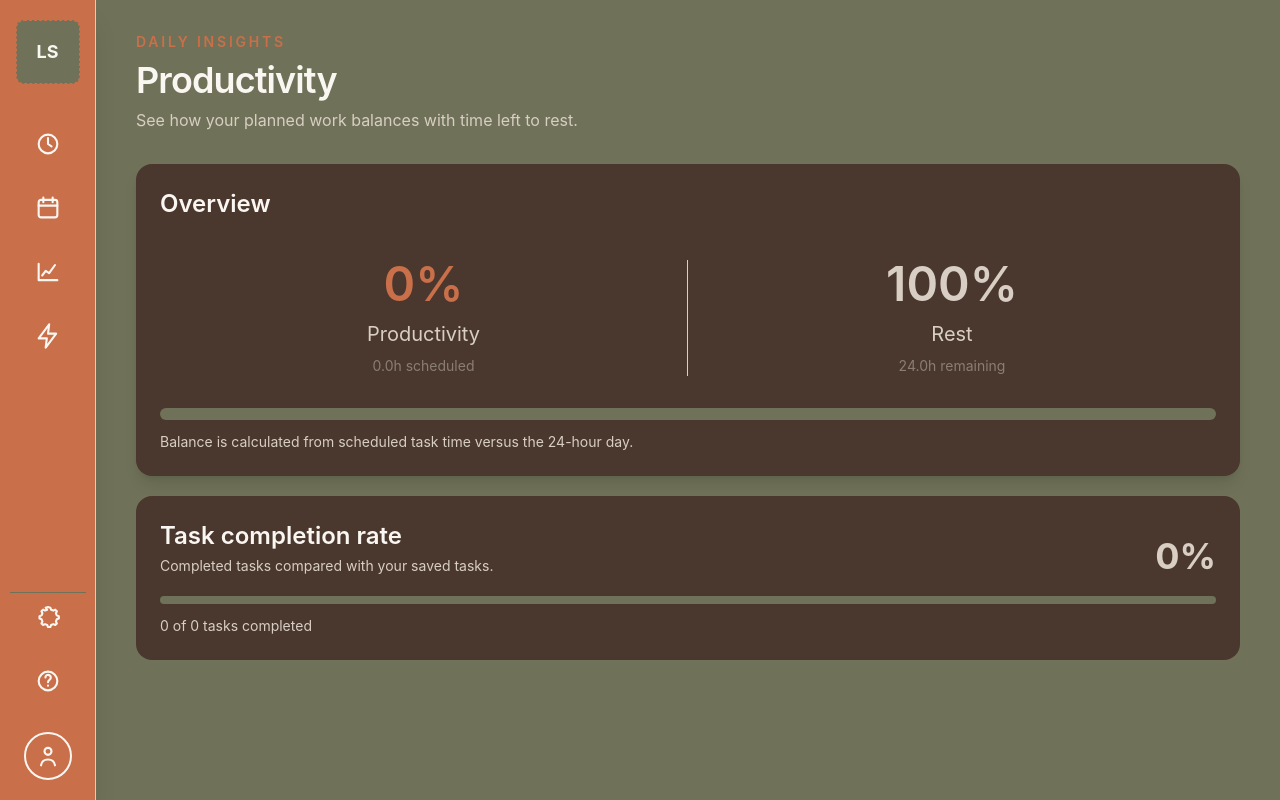
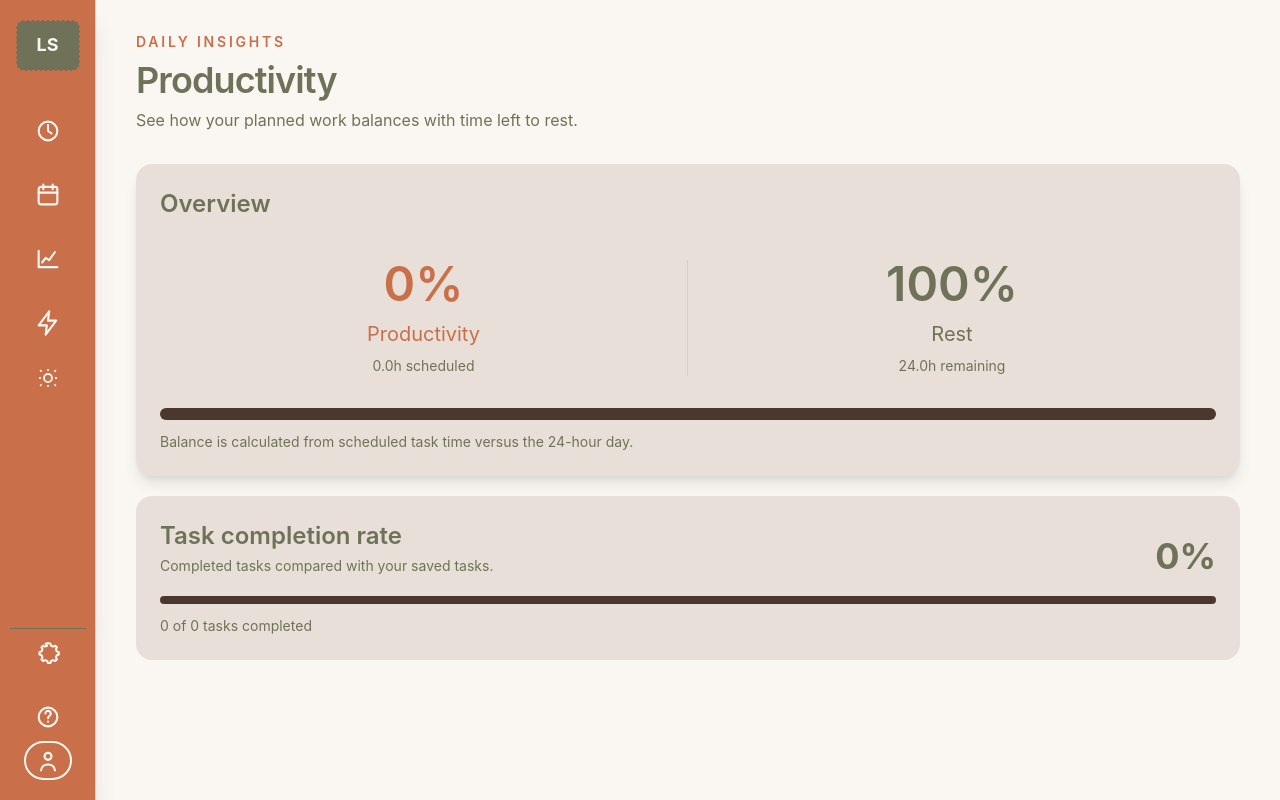
Before and after one commit to veefa/lazy-sloth, a React (Vite) app: page /productivity in a window 1280 px wide. Built offline with nearby package versions, Linux system fonts and the light colour scheme.

Commit message:
Feature: Addedtheme feature, - allowing users to switch between light and dark modes. - Updated various components to reflect the new theme colors and styles.

```diff
--- a/src/App.tsx
+++ b/src/App.tsx
@@ -6,10 +6,12 @@ import LazySchedulePage from "./pages/LazySchedulePage.tsx";
 import ProductivityPage from "./pages/ProductivityPage.tsx";
 import TasksManager from "./pages/TaskManager.tsx";
 import CalendarPage from "./pages/CalendarPage.tsx";
+import { ThemeProvider } from "./features/theme";
 
 function App() {
   return (
     <BrowserRouter>
+      <ThemeProvider>
         <div className="App">
           <Navbar />
           <Routes>
@@ -20,6 +22,7 @@ function App() {
             <Route path="/tasks-manager" element={<TasksManager />} />
           </Routes>
         </div>
+      </ThemeProvider>
     </BrowserRouter>
   );
 }
--- a/src/components/Navbar.tsx
+++ b/src/components/Navbar.tsx
@@ -1,5 +1,6 @@
 import React, { useState } from "react";
 import { Link } from "react-router-dom";
+import { useTheme } from "../features/theme";
 
 type IconName =
   | "schedule"
@@ -82,6 +83,7 @@ const utilityLinks: { to: string; label: string; icon: IconName }[] = [
 
 const Navbar: React.FC = () => {
   const [menuOpen, setMenuOpen] = useState(false);
+  const { theme, toggleTheme } = useTheme();
   const closeMobileMenu = () => setMenuOpen(false);
 
   return (
@@ -109,6 +111,26 @@ const Navbar: React.FC = () => {
             </Link>
           ))}
         </nav>
+        <button
+          type="button"
+          onClick={toggleTheme}
+          aria-label={`Switch to ${theme === "day" ? "night" : "day"} mood`}
+          title={`Switch to ${theme === "day" ? "Night View" : "Day Mood"}`}
+          className="mt-3 flex h-12 w-12 items-center justify-center rounded-lg text-warm-ivory transition hover:bg-olive hover:text-terracotta focus:outline-none focus:ring-2 focus:ring-red-600">
+          <svg
+            className="h-6 w-6"
+            viewBox="0 0 24 24"
+            fill="none"
+            stroke="currentColor"
+            strokeWidth="1.8"
+            aria-hidden="true">
+            {theme === "day" ? (
+              <path d="M12 3v2M12 19v2M4.2 4.2l1.4 1.4M18.4 18.4l1.4 1.4M3 12h2M19 12h2M4.2 19.8l1.4-1.4M18.4 5.6l1.4-1.4M12 16a4 4 0 1 0 0-8 4 4 0 0 0 0 8Z" />
+            ) : (
+              <path d="M20 15.5A8 8 0 0 1 8.5 4 8 8 0 1 0 20 15.5Z" />
+            )}
+          </svg>
+        </button>
         <div className="mt-50 flex w-full flex-col items-center pt-8">
           <div className="w-[80%] border-t border-olive" />
           <nav
--- /dev/null
+++ b/src/features/theme.tsx
@@ -0,0 +1,42 @@
+import React, { createContext, useContext, useEffect, useState } from "react";
+
+type Theme = "day" | "night";
+
+type ThemeContextValue = {
+  theme: Theme;
+  toggleTheme: () => void;
+};
+
+const ThemeContext = createContext<ThemeContextValue | null>(null);
+const storageKey = "lazy-sloth-theme";
+
+export const ThemeProvider: React.FC<{ children: React.ReactNode }> = ({
+  children,
+}) => {
+  const [theme, setTheme] = useState<Theme>(() => {
+    if (typeof window === "undefined") return "day";
+    return window.localStorage.getItem(storageKey) === "night"
+      ? "night"
+      : "day";
+  });
+
+  useEffect(() => {
+    document.documentElement.dataset.theme = theme;
+    window.localStorage.setItem(storageKey, theme);
+  }, [theme]);
+
+  const toggleTheme = () =>
+    setTheme((current) => (current === "day" ? "night" : "day"));
+
+  return (
+    <ThemeContext.Provider value={{ theme, toggleTheme }}>
+      {children}
+    </ThemeContext.Provider>
+  );
+};
+
+export const useTheme = () => {
+  const context = useContext(ThemeContext);
+  if (!context) throw new Error("useTheme must be used inside ThemeProvider");
+  return context;
+};
--- a/src/pages/ProductivityPage.tsx
+++ b/src/pages/ProductivityPage.tsx
@@ -1,4 +1,5 @@
 import { useTasks } from "../features/taskStore";
+import { useTheme } from "../features/theme";
 
 const durationFor = (startHour: number, endHour: number) => {
   return (endHour - startHour + 24) % 24;
@@ -6,6 +7,8 @@ const durationFor = (startHour: number, endHour: number) => {
 
 const ProductivityPage = () => {
   const tasks = useTasks();
+  const { theme } = useTheme();
+  const isNight = theme === "night";
   const scheduledHours = tasks.reduce(
     (total, task) => total + durationFor(task.startHour, task.endHour),
     0,
@@ -21,7 +24,8 @@ const ProductivityPage = () => {
   const isOverloaded = scheduledHours > 22;
 
   return (
-    <main className="min-h-screen bg-olive px-5 py-8 text-warm-ivory md:ml-24 md:px-10">
+    <main
+      className={`min-h-screen px-5 py-8 md:ml-24 md:px-10 ${isNight ? "bg-coffee text-warm-ivory" : "bg-warm-ivory text-olive"}`}>
       <div className="mx-auto max-w-6xl">
         <header className="mb-8">
           <p className="mb-2 text-sm font-semibold uppercase tracking-[0.2em] text-terracotta">
@@ -30,7 +34,7 @@ const ProductivityPage = () => {
           <h1 className="text-4xl font-semibold tracking-tight">
             Productivity
           </h1>
-          <p className="mt-2 text-warm-taupe">
+          <p className={`mt-2 ${isNight ? "text-warm-taupe" : "text-olive"}`}>
             See how your planned work balances with time left to rest.
           </p>
         </header>
@@ -38,12 +42,21 @@ const ProductivityPage = () => {
         {isOverloaded && (
           <div
             role="alert"
-            className="mb-6 flex items-start gap-3 rounded-xl border border-terracotta bg-coffee p-4 text-warm-taupe">
-            <span className="text-xl" aria-hidden="true">
-              !
-            </span>
+            className={`mb-6 flex items-start gap-3 rounded-xl border-3 border-terracotta p-4 ${isNight ? "bg-terracotta text-warm-taupe" : "bg-terracotta text-coffee"}`}>
+            <svg
+              className="mt-0.5 h-6 w-6 shrink-0 text-warm-ivory motion-safe:animate-[warning-signal_1.3s_ease-in-out_infinite]"
+              viewBox="0 0 24 24"
+              fill="none"
+              stroke="currentColor"
+              strokeWidth="1.8"
+              strokeLinecap="round"
+              strokeLinejoin="round"
+              aria-hidden="true">
+              <path d="m12 3 9 17H3L12 3Z" />
+              <path d="M12 9v5M12 17h.01" />
+            </svg>
             <div>
-              <h2 className="font-semibold text-warm-ivory">
+              <h2 className="font-semibold text-warm-taupe">
                 Overload warning
               </h2>
               <p className="mt-1 text-sm">
@@ -55,7 +68,7 @@ const ProductivityPage = () => {
         )}
 
         <section
-          className="rounded-2xl bg-coffee p-6 shadow-lg"
+          className={`rounded-2xl p-6 shadow-lg ${isNight ? "bg-olive" : "bg-taupe-light"}`}
           aria-labelledby="overview-heading">
           <h2 id="overview-heading" className="text-2xl font-semibold">
             Overview
@@ -71,46 +84,50 @@ const ProductivityPage = () => {
               label="Rest"
               value={`${restScore}%`}
               detail={`${Math.max(0, 24 - scheduledHours).toFixed(1)}h remaining`}
-              color="text-warm-taupe"
+              color="text-olive"
             />
           </div>
           <div
-            className="mt-8 h-3 overflow-hidden rounded-full bg-olive"
+            className="mt-8 h-3 overflow-hidden rounded-full bg-coffee"
             aria-label={`${productivityScore}% productivity and ${restScore}% rest`}>
             <div
               className="h-full bg-terracotta transition-all"
               style={{ width: `${productivityScore}%` }}
             />
           </div>
-          <p className="mt-3 text-sm text-warm-taupe">
+          <p
+            className={`mt-3 text-sm ${isNight ? "text-warm-taupe" : "text-olive"}`}>
             Balance is calculated from scheduled task time versus the 24-hour
             day.
           </p>
         </section>
 
         <section
-          className="mt-5 rounded-2xl bg-coffee p-6"
+          className={`mt-5 rounded-2xl p-6 ${isNight ? "bg-olive" : "bg-taupe-light"}`}
           aria-labelledby="completion-heading">
           <div className="flex flex-wrap items-end justify-between gap-3">
             <div>
               <h2 id="completion-heading" className="text-2xl font-semibold">
                 Task completion rate
               </h2>
-              <p className="mt-1 text-sm text-warm-taupe">
+              <p
+                className={`mt-1 text-sm ${isNight ? "text-warm-taupe" : "text-olive"}`}>
                 Completed tasks compared with your saved tasks.
               </p>
             </div>
-            <strong className="text-4xl text-warm-taupe">
+            <strong
+              className={`text-4xl ${isNight ? "text-warm-taupe" : "text-olive"}`}>
               {completionRate}%
             </strong>
           </div>
-          <div className="mt-5 h-2 overflow-hidden rounded-full bg-olive">
+          <div className="mt-5 h-2 overflow-hidden rounded-full bg-coffee">
             <div
               className="h-full bg-warm-taupe transition-all"
               style={{ width: `${completionRate}%` }}
             />
           </div>
-          <p className="mt-3 text-sm text-warm-taupe">
+          <p
+            className={`mt-3 text-sm ${isNight ? "text-warm-taupe" : "text-olive"}`}>
             {completedTasks} of {tasks.length}{" "}
             {tasks.length === 1 ? "task" : "tasks"} completed
           </p>
@@ -133,8 +150,11 @@ const Metric = ({
 }) => (
   <div className="text-center md:border-r md:border-warm-taupe md:last:border-0">
     <p className={`text-5xl font-semibold ${color}`}>{value}</p>
-    <p className="mt-3 text-xl text-warm-taupe">{label}</p>
-    <p className="mt-2 text-sm text-taupe-dark">{detail}</p>
+    <p
+      className={`mt-3 text-xl ${color === "text-terracotta" ? "text-terracotta" : "text-olive"}`}>
+      {label}
+    </p>
+    <p className="mt-2 text-sm text-olive">{detail}</p>
   </div>
 );
 
--- a/src/pages/TaskManager.tsx
+++ b/src/pages/TaskManager.tsx
@@ -7,6 +7,7 @@ import {
   updateTask,
   useTasks,
 } from "../features/taskStore";
+import { useTheme } from "../features/theme";
 
 const formatHour = (hour: number) => {
   const hours = Math.floor(hour) % 24;
@@ -21,6 +22,8 @@ const durationFor = (task: Task) => {
 
 const TaskManager: React.FC = () => {
   const tasks = useTasks();
+  const { theme } = useTheme();
+  const isNight = theme === "night";
   const completedCount = tasks.filter((task) => task.completed).length;
 
   const changeTime = (
@@ -33,7 +36,8 @@ const TaskManager: React.FC = () => {
   };
 
   return (
-    <main className="min-h-screen bg-warm-ivory px-5 py-8 text-coffee md:ml-24 md:px-10">
+    <main
+      className={`min-h-screen px-5 py-8 md:ml-24 md:px-10 ${isNight ? "bg-coffee text-warm-ivory" : "bg-warm-ivory text-olive"}`}>
       <div className="mx-auto max-w-4xl">
         <header className="mb-8 flex flex-wrap items-end justify-between gap-4">
           <div>
@@ -41,19 +45,21 @@ const TaskManager: React.FC = () => {
               Your day
             </p>
             <h1 className="text-4xl font-bold">Task manager</h1>
-            <p className="mt-2 text-taupe-dark">
+            <p className={`mt-2 ${isNight ? "text-warm-taupe" : "text-olive"}`}>
               Tasks added on the face clock are saved here.
             </p>
           </div>
-          <p className="rounded-full bg-taupe-light px-4 py-2 text-sm font-semibold">
+          <p
+            className={`rounded-full px-4 py-2 text-sm font-semibold ${isNight ? "bg-olive text-warm-ivory" : "bg-olive text-warm-ivory"}`}>
             {completedCount}/{tasks.length} complete
           </p>
         </header>
 
         {tasks.length === 0 ? (
-          <section className="rounded-xl border border-warm-taupe bg-white p-8 text-center">
+          <section
+            className={`rounded-xl border border-warm-taupe p-8 text-center ${isNight ? "bg-olive" : "bg-taupe-light"}`}>
             <h2 className="text-xl font-semibold">No tasks yet</h2>
-            <p className="mt-2 text-taupe-dark">
+            <p className={`mt-2 ${isNight ? "text-warm-taupe" : "text-olive"}`}>
               Add a task from the FaceClock to see it here.
             </p>
           </section>
@@ -62,7 +68,7 @@ const TaskManager: React.FC = () => {
             {tasks.map((task) => (
               <article
                 key={task.id}
-                className="rounded-xl border border-warm-taupe bg-white p-4 shadow-sm">
+                className={`rounded-xl border border-warm-taupe p-4 shadow-sm ${isNight ? "bg-olive" : "bg-taupe-light"}`}>
                 <div className="flex flex-wrap items-start gap-4">
                   <label className="mt-1 flex items-center gap-3">
                     <input
@@ -84,13 +90,15 @@ const TaskManager: React.FC = () => {
                     style={{ backgroundColor: categories[task.category] }}>
                     {task.category}
                   </span>
-                  <span className="ml-auto text-sm font-semibold text-taupe-dark">
+                  <span
+                    className={`ml-auto text-sm font-semibold ${isNight ? "text-warm-taupe" : "text-olive"}`}>
                     {durationFor(task)}
                   </span>
                 </div>
 
                 <div className="mt-4 grid gap-3 sm:grid-cols-[1fr_1fr_1.2fr_auto] sm:items-end">
-                  <label className="grid gap-1 text-xs font-semibold uppercase tracking-wide text-taupe-dark">
+                  <label
+                    className={`grid gap-1 text-xs font-semibold uppercase tracking-wide ${isNight ? "text-warm-taupe" : "text-olive"}`}>
                     Start
                     <input
                       type="number"
@@ -101,10 +109,11 @@ const TaskManager: React.FC = () => {
                       onChange={(event) =>
                         changeTime(task, "startHour", event.target.value)
                       }
-                      className="rounded border border-warm-taupe px-2 py-2 text-sm text-coffee"
+                      className={`rounded border border-warm-taupe px-2 py-2 text-sm ${isNight ? "bg-coffee text-warm-ivory" : "bg-warm-ivory text-coffee"}`}
                     />
                   </label>
-                  <label className="grid gap-1 text-xs font-semibold uppercase tracking-wide text-taupe-dark">
+                  <label
+                    className={`grid gap-1 text-xs font-semibold uppercase tracking-wide ${isNight ? "text-warm-taupe" : "text-olive"}`}>
                     End
                     <input
                       type="number"
@@ -115,10 +124,11 @@ const TaskManager: React.FC = () => {
                       onChange={(event) =>
                         changeTime(task, "endHour", event.target.value)
                       }
-                      className="rounded border border-warm-taupe px-2 py-2 text-sm text-coffee"
+                      className={`rounded border border-warm-taupe px-2 py-2 text-sm ${isNight ? "bg-coffee text-warm-ivory" : "bg-warm-ivory text-coffee"}`}
                     />
                   </label>
-                  <label className="grid gap-1 text-xs font-semibold uppercase tracking-wide text-taupe-dark">
+                  <label
+                    className={`grid gap-1 text-xs font-semibold uppercase tracking-wide ${isNight ? "text-warm-taupe" : "text-olive"}`}>
                     Category
                     <select
                       value={task.category}
@@ -127,7 +137,7 @@ const TaskManager: React.FC = () => {
                           category: event.target.value as Category,
                         })
                       }
-                      className="rounded border border-warm-taupe px-2 py-2 text-sm text-coffee">
+                      className={`rounded border border-warm-taupe px-2 py-2 text-sm ${isNight ? "bg-coffee text-warm-ivory" : "bg-warm-ivory text-coffee"}`}>
                       {Object.keys(categories).map((category) => (
                         <option key={category}>{category}</option>
                       ))}
@@ -136,11 +146,12 @@ const TaskManager: React.FC = () => {
                   <button
                     type="button"
                     onClick={() => deleteTask(task.id)}
-                    className="rounded px-3 py-2 text-sm font-semibold text-terracotta hover:bg-taupe-light">
+                    className="rounded px-3 py-2 text-sm font-semibold text-terracotta hover:bg-warm-ivory">
                     Delete
                   </button>
                 </div>
-                <p className="mt-2 text-xs text-taupe-dark">
+                <p
+                  className={`mt-2 text-xs ${isNight ? "text-warm-taupe" : "text-olive"}`}>
                   {formatHour(task.startHour)} - {formatHour(task.endHour)}
                 </p>
               </article>
```
Also changed, not shown: src/index.css (+16 -7 lines). Lines whose indentation alone changed are shown as unchanged.
